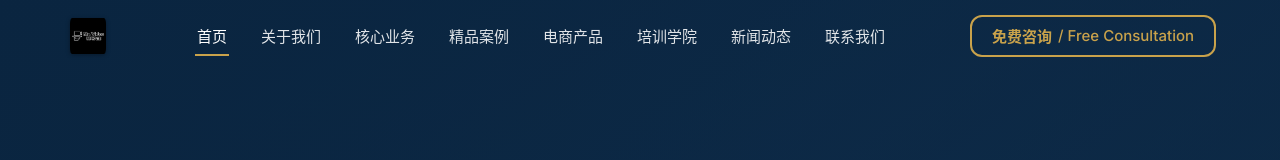
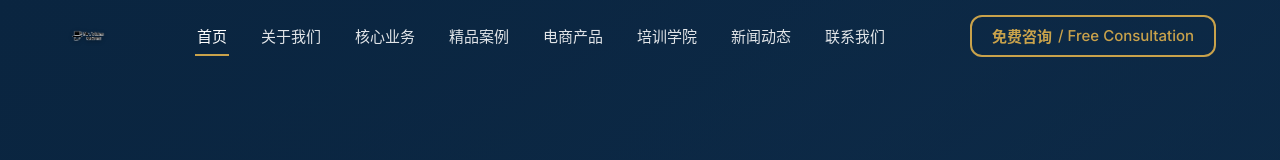
Before and after one commit to houye168888-bot/mrvideo, a plain HTML site: page index.html in a window 1280 px wide. Shown: the top 160 px of the page. Drawn offline with Linux system fonts and the light colour scheme.

Commit message:
Logo 替换为透明 PNG（横版），导航/页脚/og:image 同步更新

```diff
--- a/index.html
+++ b/index.html
@@ -11,7 +11,7 @@
   <meta property="og:type" content="website" />
   <meta property="og:title" content="Mr.Video 传媒 | 缅甸新媒体一站式服务专家" />
   <meta property="og:description" content="扎根缅甸曼德勒的中国资深新媒体团队，提供企业宣传、社媒代运营、人才培训、短视频电商与网红孵化全链路服务。" />
-  <meta property="og:image" content="https://mrvideo.vip/images/logo-horizontal.jpg" />
+  <meta property="og:image" content="https://mrvideo.vip/images/logo-horizontal.png" />
   <meta property="og:url" content="https://mrvideo.vip/" />
   <meta name="twitter:card" content="summary_large_image" />
 
@@ -38,7 +38,7 @@
     <div class="container nav-inner">
       <a href="#top" class="brand" aria-label="Mr.Video 首页">
         <!-- 待替换：后期用 Illustrator 导出透明 PNG（logo-horizontal.png）替换此 JPG -->
-        <img src="images/logo-horizontal.jpg" alt="Mr.Video 视频先生" class="brand-logo" />
+        <img src="images/logo-horizontal.png" alt="Mr.Video 视频先生" class="brand-logo" />
       </a>
 
       <nav class="main-nav" id="mainNav" aria-label="主导航">
@@ -653,7 +653,7 @@
       <div class="footer-col">
         <a href="#top" class="brand">
           <!-- 待替换：后期用 Illustrator 导出透明 PNG（logo-horizontal.png）替换此 JPG -->
-        <img src="images/logo-horizontal.jpg" alt="Mr.Video 视频先生" class="brand-logo" />
+        <img src="images/logo-horizontal.png" alt="Mr.Video 视频先生" class="brand-logo" />
         </a>
         <p class="footer-about">缅甸新媒体一站式服务专家，只做有价值的流量。</p>
         <div class="contact-social">
```
Also changed, not shown: images/logo-horizontal.png (added).
